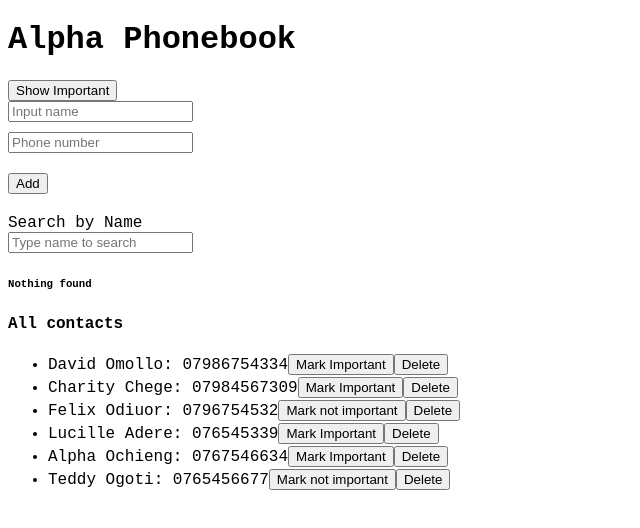
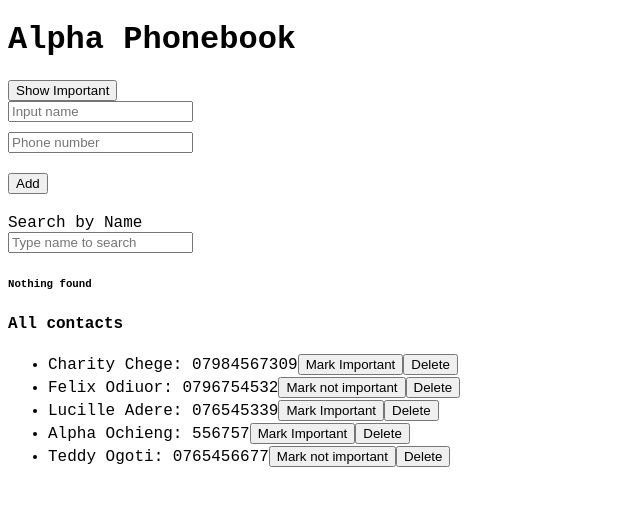
Before and after one commit to ealpha072/react_phonebook, a React (Vite) app in the folder frontend/: page / in a window 1280 px wide. Shown: the top 528 px of the page, without its empty margins (0-640 px from the left). Built offline with nearby package versions, Linux system fonts and the light colour scheme; data requests are answered from the project's data file.

Commit message:
Added feature to update number of existing contact

```diff
--- a/frontend/db.json
+++ b/frontend/db.json
@@ -1,12 +1,5 @@
 {
   "contacts": [
-    {
-      "id": 3,
-      "name": "David Omollo",
-      "number": "07986754334",
-      "date": "2019-05-30T17:30:31.098Z",
-      "important": false
-    },
     {
       "id": 4,
       "name": "Charity Chege",
@@ -31,7 +24,7 @@
     {
       "id": 7,
       "name": "Alpha Ochieng",
-      "number": "0767546634",
+      "number": "556757",
       "date": "2022-12-13T19:01:14.817Z",
       "important": false
     },
--- a/frontend/src/App.jsx
+++ b/frontend/src/App.jsx
@@ -28,10 +28,23 @@ const App = () => {
     const addContact = (e) => {
         e.preventDefault()
         //check if name is already added;
-        const nameCheck = contacts.filter(contact => contact.name === values.name)
+        const nameCheck = contacts.find(contact => contact.name === values.name)
 
-        if (nameCheck.length > 0){
-        alert(`${values.name} already exists in phonebook`)
+        console.log(nameCheck)
+        if (nameCheck){
+            if(confirm(`${values.name} already exists in phonebook, update phone number ?`)){
+                const changedContact = {...nameCheck, number:values.number}
+                console.log(changedContact)
+                contactServices
+                    .update(nameCheck.id, changedContact)
+                    .then(response=>{
+                        setContacts(contacts.map(contact => contact.id !== nameCheck.id ? contact : response))
+                    })
+                    .catch(error=>{
+                        console.error(error.response.data)
+                        setContacts(contacts.filter(contact => contact.id !== nameCheck.id))
+                    })
+            }
         }else{
             const contactObject = {
                 id:Math.floor(Math.random())*100,
@@ -81,12 +94,14 @@ const App = () => {
         })
     }
 
-    const removeContact = id => {
+    const removeContact = (id,name) => {
+        if(confirm(`Confirm deletion of ${name} from phonebook`)){
             contactServices
             .remove(id)
             .then(response => {
                 setContacts(contacts.filter(c => c.id !== id))
             })
+        }
     }
 
     return (
```
Lines whose indentation alone changed are shown as unchanged.
